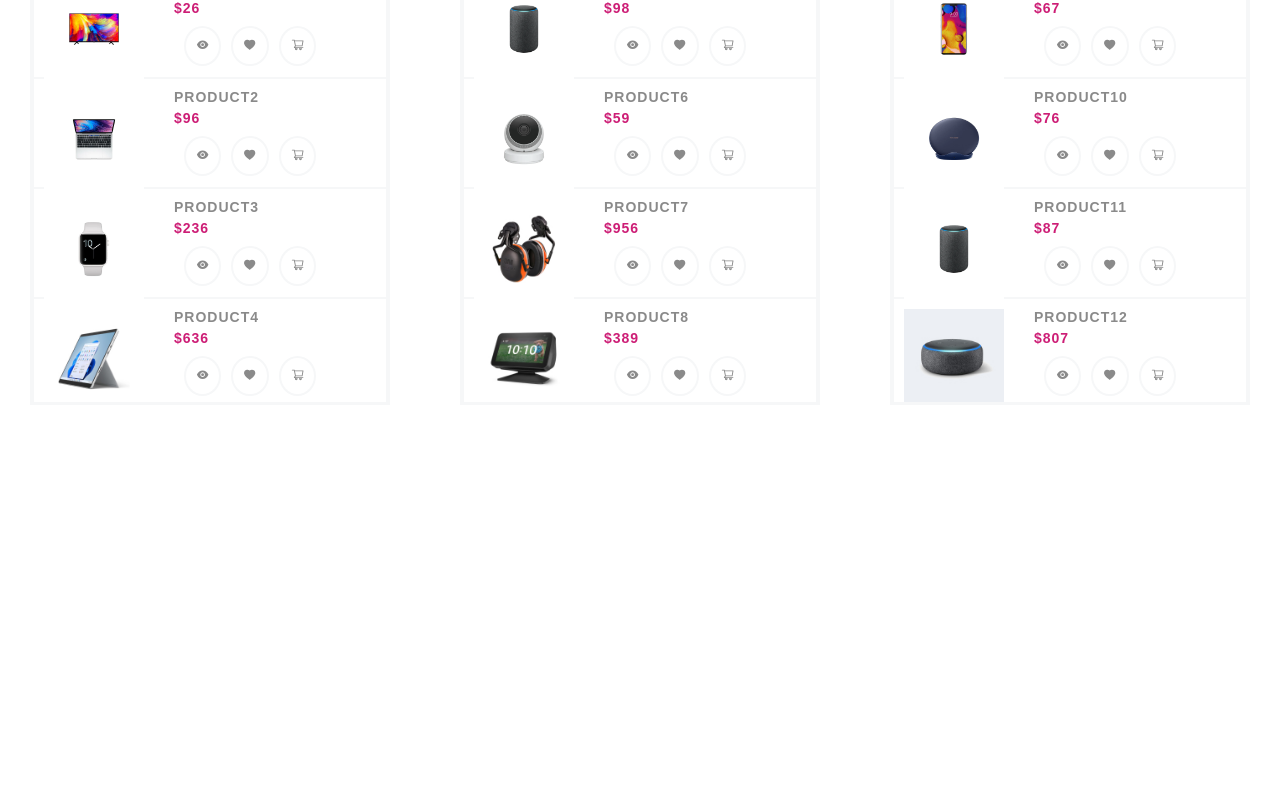
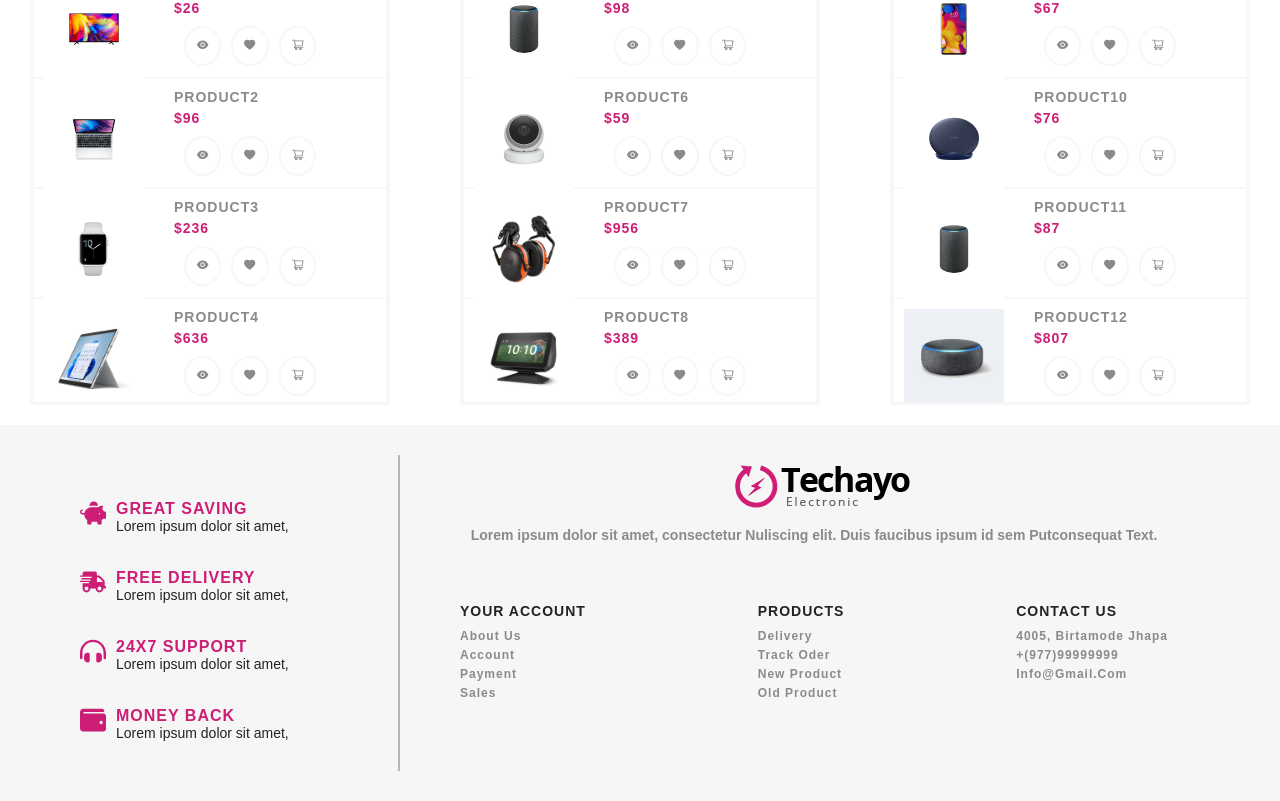
Before and after one commit to Sarojbasnett/E-commerce, a React (Vite) app: page / in a window 1280 px wide. Shown: the part 2427-3228 px from the top of the page. Before the commit the page ends 2852 px from the top, so only its background shows below. Built offline with nearby package versions, Linux system fonts and the light colour scheme.

Commit message:
Completion of footer page

```diff
--- a/src/App.jsx
+++ b/src/App.jsx
@@ -1,4 +1,5 @@
 
+import Footer from "./Components/Footer/Footer";
 import Nav from "./Components/Navbar/Nav"
 import Routing from "./Routing"
 import { BrowserRouter} from "react-router-dom"
@@ -9,6 +10,7 @@ function App() {
       <BrowserRouter>
         <Nav />
         <Routing />
+        <Footer/>
       </BrowserRouter>
     </>
   );
--- /dev/null
+++ b/src/Components/Footer/Footer.css
@@ -0,0 +1,94 @@
+* {
+  margin: 0;
+  padding: 0;
+  font-family: sans-serif;
+  box-sizing: border-box;
+}
+.footer {
+  width: 100%;
+  padding: 30px 40px;
+  background: #f6f6f6;
+}
+.footer .container {
+  display: flex;
+  max-width: 100%;
+}
+.footer .container .left-box {
+  width: 30%;
+  padding: 20px 20px;
+  border-right: 2px solid #b8b7b7;
+}
+.footer .container .left-box .box {
+  display: flex;
+  padding: 10px 20px;
+  margin-top: 15px;
+}
+.footer .container .left-box .box .icon_box {
+  font-size: 26px;
+  color: #cd1e76;
+}
+.footer .container .left-box .box .detail {
+  margin-left: 10px;
+}
+.footer .container .left-box .box .detail h3 {
+  text-transform: uppercase;
+  font-size: 16px;
+  color: #cd1e76;
+  font-weight: 600;
+  letter-spacing: 1px;
+}
+.footer .container .left-box .box .detail p {
+  font-size: 14px;
+  color: #232323;
+}
+.footer .container .right_box {
+  padding: 10px 20px;
+  width: 69%;
+}
+.footer .container .right_box .header {
+  max-width: 100%;
+  align-items: center;
+}
+.footer .container .right_box .header img {
+  margin-left: 40%;
+}
+.footer .container .right_box .header p {
+  margin-top: 15px;
+  font-size: 14px;
+  text-align: center;
+  font-weight: 600;
+  color: #8a8a8a;
+}
+.footer .container .right_box .bottom {
+  padding: 20px 20px;
+  margin-top: 30px;
+  width: 100%;
+  display: flex;
+  justify-content: space-between;
+}
+.footer .container .right_box .bottom .box {
+  padding: 10px 20px;
+}
+.footer .container .right_box .bottom .box h3 {
+  text-transform: uppercase;
+  color: #232323;
+  font-size: 14px;
+  letter-spacing: 1px;
+}
+.footer .container .right_box .bottom .box ul {
+  margin-top: 10px;
+}
+.footer .container .right_box .bottom .box ul li {
+  list-style: none;
+  margin-top: 5px;
+  color: #8a8a8a;
+  text-transform: capitalize;
+  letter-spacing: 1px;
+  font-size: 12px;
+  font-weight: 600;
+  cursor: pointer;
+  transition: 0.5s;
+}
+.footer .container .right_box .bottom .box ul li:hover {
+  color: #cd1e76;
+}
--- /dev/null
+++ b/src/Components/Footer/Footer.jsx
@@ -0,0 +1,96 @@
+import "./Footer.css";
+import logo from "../../assets/logo.webp";
+
+import {
+  FaPiggyBank,
+  FaShippingFast,
+  FaHeadphonesAlt,
+  FaWallet,
+} from "react-icons/fa";
+const Footer = () => {
+  return (
+    <>
+      <div className="footer">
+        <div className="container">
+          <div className="left-box">
+            <div className="box">
+              <div className="icon_box">
+                <FaPiggyBank />
+              </div>
+              <div className="detail">
+                <h3>Great Saving</h3>
+                <p>Lorem ipsum dolor sit amet,</p>
+              </div>
+            </div>
+            <div className="box">
+              <div className="icon_box">
+                <FaShippingFast />
+              </div>
+              <div className="detail">
+                <h3>free delivery</h3>
+                <p>Lorem ipsum dolor sit amet,</p>
+              </div>
+            </div>
+            <div className="box">
+              <div className="icon_box">
+                <FaHeadphonesAlt />
+              </div>
+              <div className="detail">
+                <h3>24X7 support</h3>
+                <p>Lorem ipsum dolor sit amet,</p>
+              </div>
+            </div>
+            <div className="box">
+              <div className="icon_box">
+                <FaWallet />
+              </div>
+              <div className="detail">
+                <h3>money back</h3>
+                <p>Lorem ipsum dolor sit amet,</p>
+              </div>
+            </div>
+          </div>
+          <div className="right_box">
+            <div className="header">
+              <img src={logo} alt=""></img>
+              <p>
+                Lorem ipsum dolor sit amet, consectetur Nuliscing elit. Duis
+                faucibus ipsum id sem Putconsequat Text.
+              </p>
+            </div>
+            <div className="bottom">
+              <div className="box">
+                <h3>Your Account</h3>
+                <ul>
+                  <li>About us</li>
+                  <li>Account</li>
+                  <li>Payment</li>
+                  <li>sales</li>
+                </ul>
+              </div>
+              <div className="box">
+                <h3>products</h3>
+                <ul>
+                  <li>Delivery</li>
+                  <li>Track Oder</li>
+                  <li>New product</li>
+                  <li>old product</li>
+                </ul>
+              </div>
+              <div className="box">
+                <h3>contact us</h3>
+                <ul>
+                  <li>4005, Birtamode Jhapa</li>
+                  <li>+(977)99999999</li>
+                  <li>info@gmail.com</li>
+                </ul>
+              </div>
+            </div>
+          </div>
+        </div>
+      </div>
+    </>
+  );
+};
+
+export default Footer;
```
